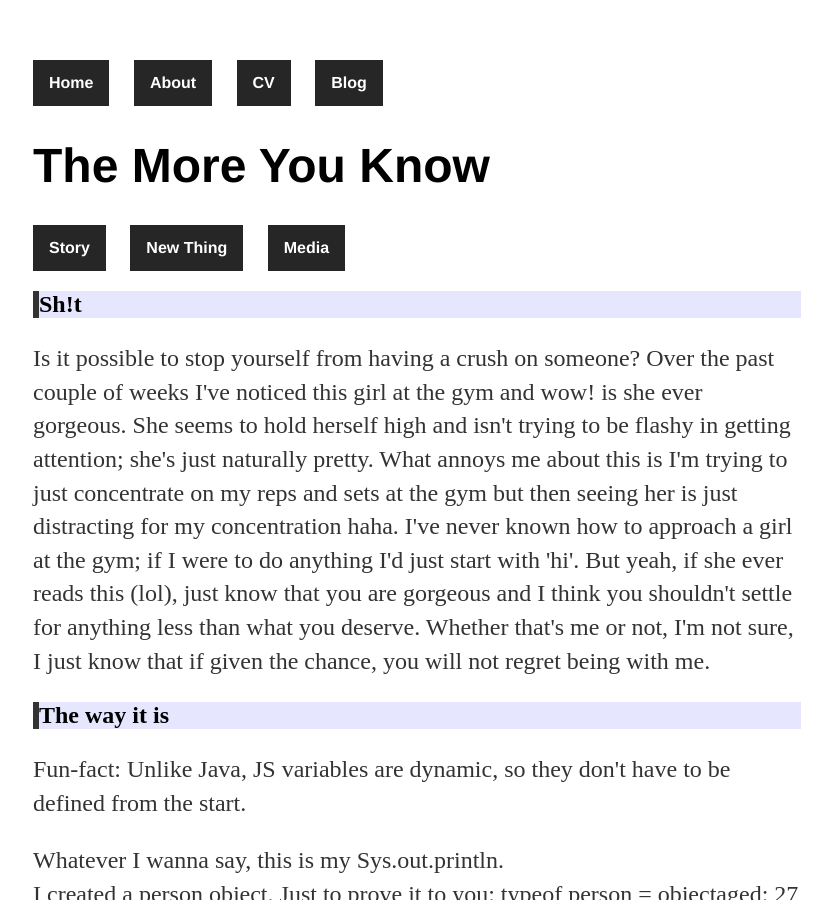
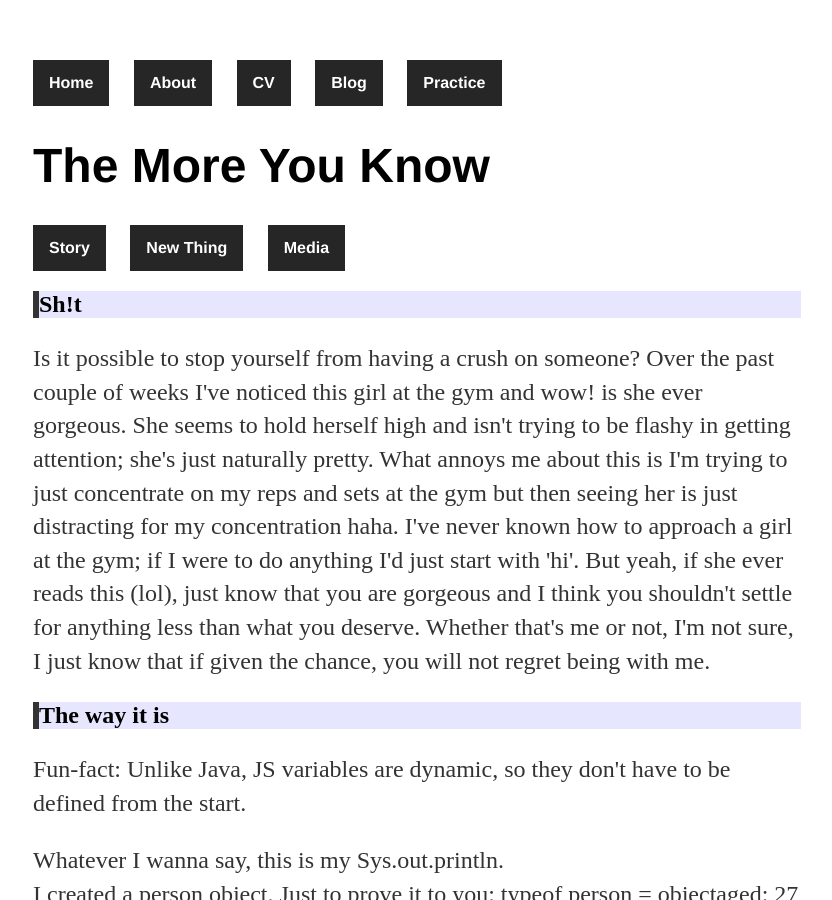
Before and after one commit to Illcarious/Illcarious.github.io, a Jekyll site: the page _posts/2019-09-23-The-More-You-Know.html, which Jekyll copies as it is, in a window 1280 px wide and 900 px high. Shown: the whole window, without its empty margins (223-1055 px from the left). Built offline with Jekyll 4.4.1, drawn with Linux system fonts in a browser that asks for light colours.

Commit message:
Update 2019-09-23-The-More-You-Know.html

```diff
--- a/_posts/2019-09-23-The-More-You-Know.html
+++ b/_posts/2019-09-23-The-More-You-Know.html
@@ -11,11 +11,13 @@
         <li><a href="/about">About</a></li>
         <li><a href="/cv">CV</a></li>
         <li><a href="/blog">Blog</a></li>
-        <div class="dropdown-content">
-          {% for post in site.posts %}
-          <a href="{{ post.url }}" title="{{ post.title }}">{{ post.title }}</a>
-          {% endfor %}
-        </div></li>
+        <li class="dropdown">
+          <a href="/practice" class="dropbtn">Practice</a>
+          <div class="dropdown-content">
+            {% for post in site.posts %}
+            <a href="{{ post.url }}" title="{{ post.title }}">{{ post.title }}</a>
+            {% endfor %}
+          </div></li>
       </ul>
     </nav>
     <h1>The More You Know</h1>
```
